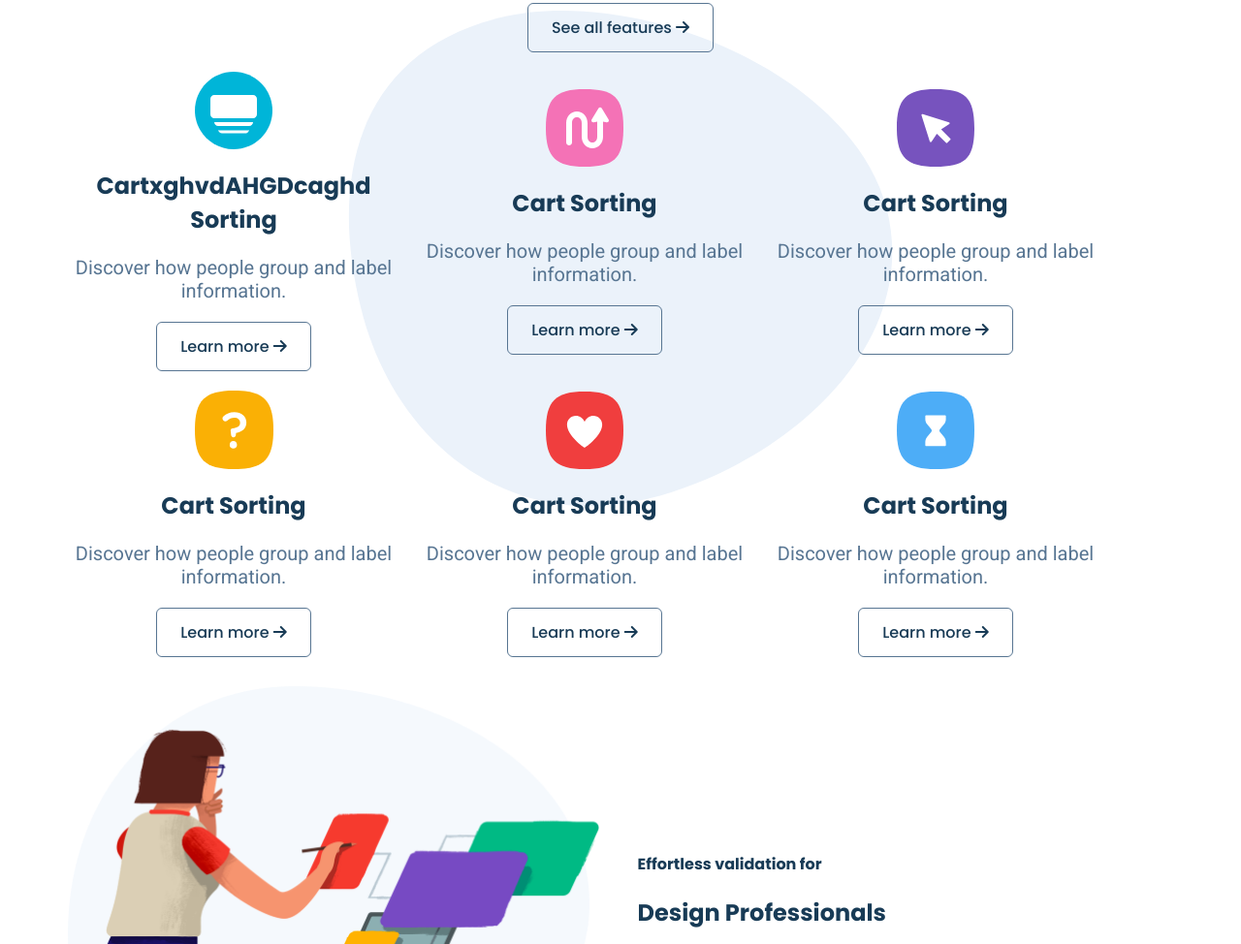
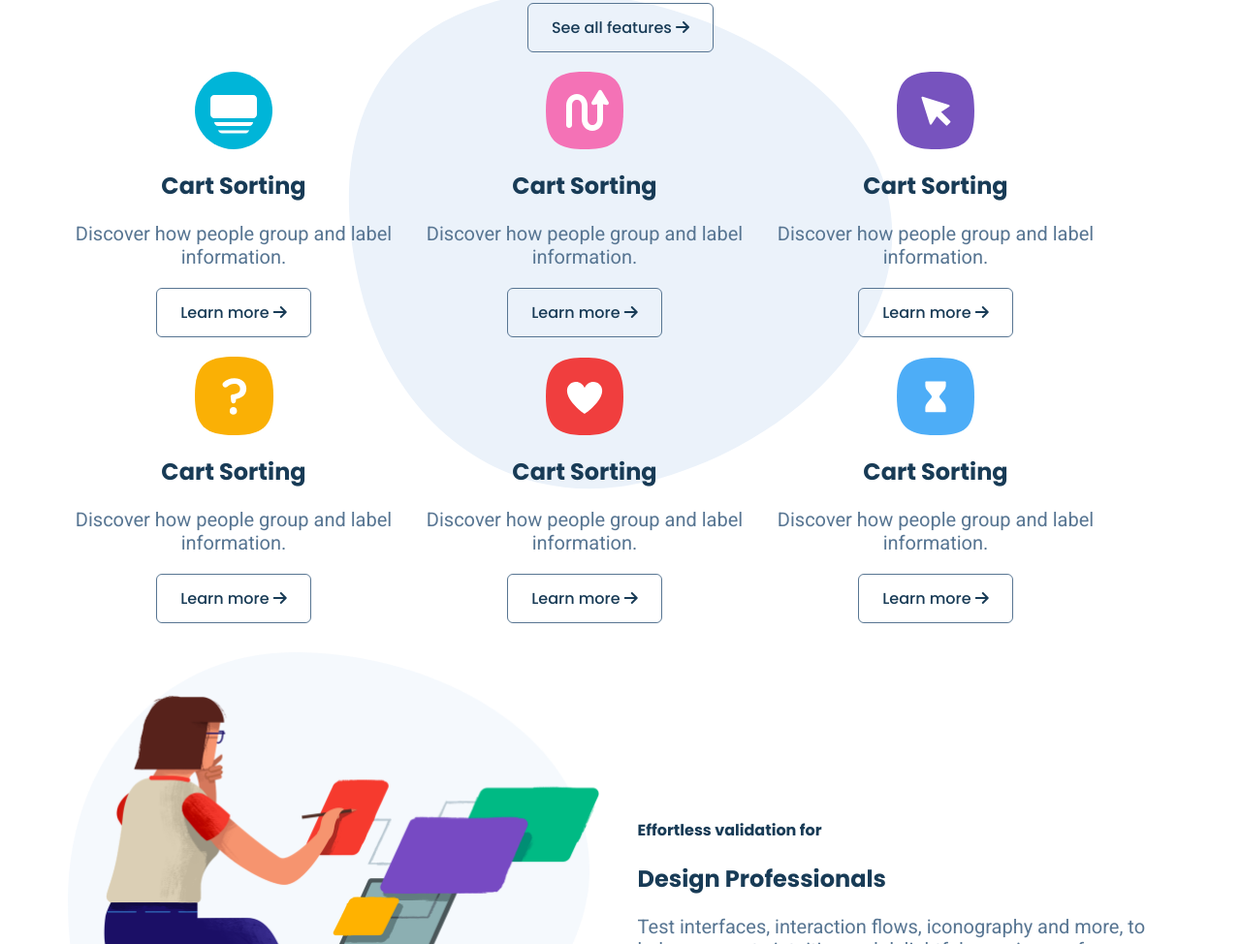
Before and after one commit to bhiku90/web-project, a plain HTML site: page index.html in a window 1280 px wide. Shown: the part 882-1856 px from the top of the page at 97% size. Drawn offline with Linux system fonts and the light colour scheme.

Commit message:
second commit

```diff
--- a/index.html
+++ b/index.html
@@ -79,7 +79,7 @@
                 <div class="features-area flex">
                     <div class="features-card flex">
                         <img src="./assets/asset 11.svg" alt="">
-                        <h3>CartxghvdAHGDcaghd Sorting</h3>
+                        <h3>Cart Sorting</h3>
                         <p>Discover how people group and label information.</p>
                         <a href="#" class="secondary-button">Learn more <i class="fa-solid fa-arrow-right"></i></a>
 
```
